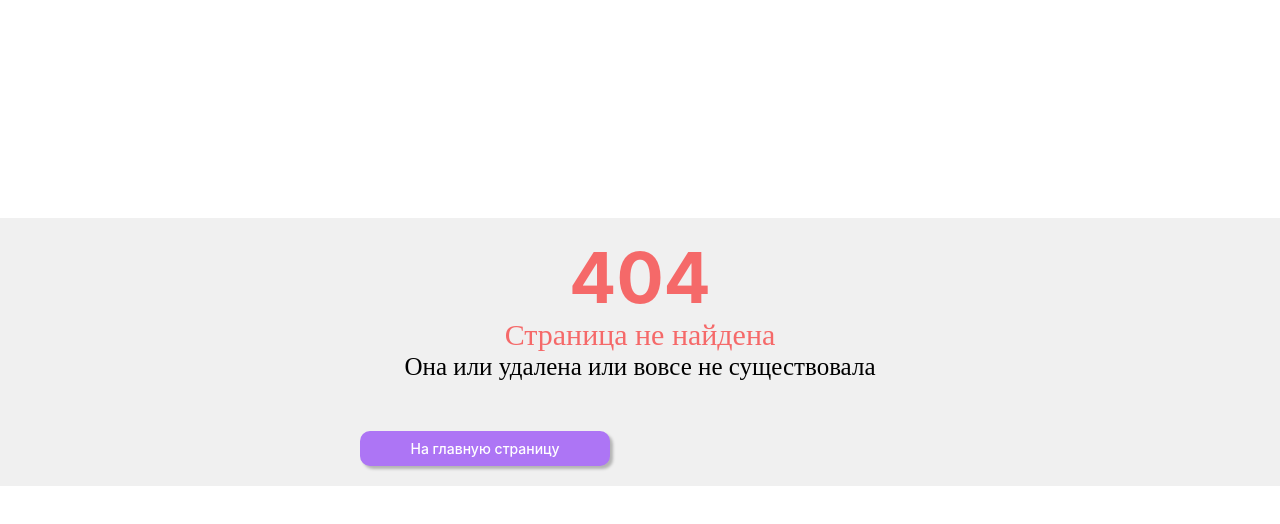
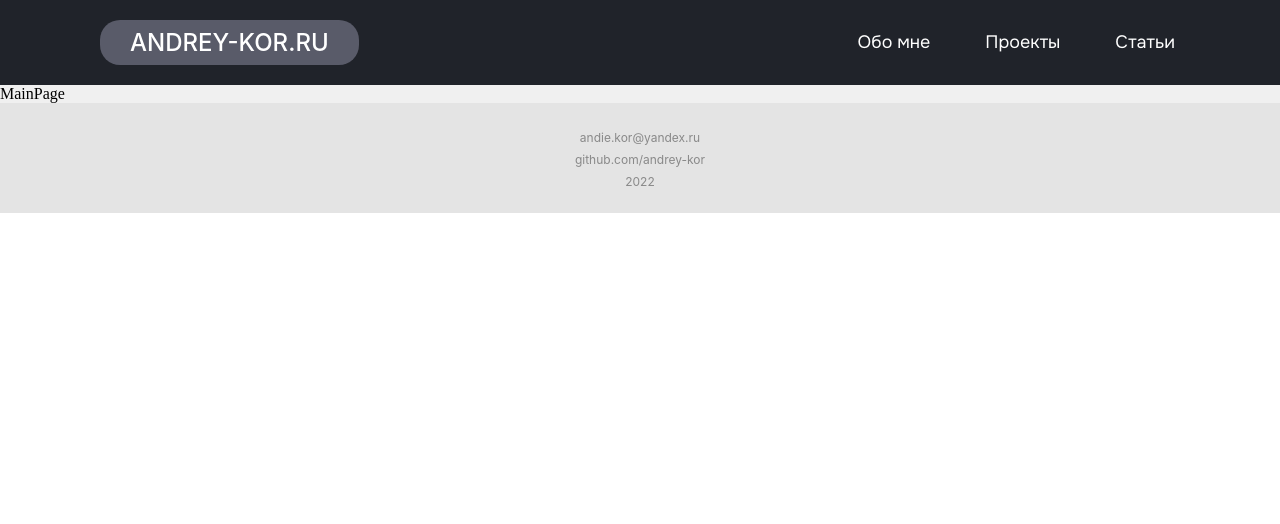
Before and after one commit to andrey-kor/site_andrey-kor, a React (Create React App) app in the folder client/: page / in a window 1280 px wide. Before the commit this address had no page. Shown: the top 524 px of the page. Built offline with nearby package versions, Linux system fonts and the light colour scheme.

Commit message:
The Header has been created

```diff
--- a/client/src/App.js
+++ b/client/src/App.js
@@ -1,16 +1,21 @@
 import React from 'react'
 import {BrowserRouter as Router} from 'react-router-dom'
 import { useRoutes } from './routes';
+import { Header } from './components/Header'
+import { Footer } from './components/Footer'
 
 function App() {
   const routes = useRoutes()
 
   return (
-    <Router>
-      <div className="background">
-        {routes}
-      </div>
-    </Router>
+    <>
+      <div className="background"></div>
+      <Header />
+      <Router>
+          {routes}
+      </Router>
+      <Footer />
+    </>
 
   )
 }
--- /dev/null
+++ b/client/src/components/Footer.js
@@ -0,0 +1,14 @@
+import React from 'react'
+import '../styles/compontnts/footer.css'
+
+export const Footer = () => {
+    return (
+        <div className="footer">
+            <div className="footer__content">
+                <p><a className="post-link" href="mailto:andie.kor@yandex.ru">andie.kor@yandex.ru</a></p>
+                <p><a className="github-link" href="https://github.com/andrey-kor">github.com/andrey-kor</a></p>
+                <p>2022</p>
+            </div>
+        </div>
+    )
+}
--- /dev/null
+++ b/client/src/components/Header.js
@@ -0,0 +1,54 @@
+import React, { useState, useEffect } from 'react'
+import { MenuBurger } from './MenuBurger'
+import '../styles/compontnts/header.css'
+
+export const Header = () => {
+
+    const [menuState, setMenuState] = useState(false)
+
+    const handleMenuState = () => {
+        setMenuState(!menuState)
+    }
+
+    useEffect(() => {
+        const boduClassList = document.body.classList
+
+        if (menuState) {
+            boduClassList.add('_frozen')
+        }
+        else {
+            if (boduClassList.contains('_frozen')) {
+                boduClassList.remove('_frozen')
+            }
+        }
+    }, [menuState])
+
+    return (
+        <div className="header__wrapper">
+            <div className="header">
+                <div className="logo">
+                    <a className="logo-link" href="/">
+                        <div className="logo__text">ANDREY-KOR.RU</div>
+                    </a>
+                </div>
+                <nav className={`menu-wrapper ${ menuState ? "menu-wrapper_active" : "" }`}>
+                    <ul className="menu">
+                        <li className="menu__item">
+                            <a href="/about">Обо мне</a>
+                        </li>
+                        <li className="menu__item">
+                            <a href="/projects">Проекты</a>
+                        </li>
+                        <li className="menu__item">
+                            <a href="/articles">Статьи</a>
+                        </li>
+                    </ul>
+                </nav>
+                <MenuBurger
+                    changeMenu={ handleMenuState }
+                    menuState={ menuState }
+                />
+            </div>
+        </div>
+    )
+}
--- /dev/null
+++ b/client/src/components/MenuBurger.js
@@ -0,0 +1,13 @@
+import React from 'react'
+
+export const MenuBurger = ({ changeMenu, menuState }) => {
+
+    return (
+        <div
+            className={`menu-burger ${ menuState ? "menu-burger_active" : "" }`}
+            onClick={changeMenu}
+        >
+            <span></span>
+        </div>
+    )
+}
--- /dev/null
+++ b/client/src/pages/MainPage.js
@@ -0,0 +1,7 @@
+import React from 'react'
+
+export const MainPage = () => {
+    return (
+        <div>MainPage</div>
+    )
+}
--- a/client/src/routes.js
+++ b/client/src/routes.js
@@ -1,5 +1,6 @@
 import React from 'react'
-import { Routes, Route } from 'react-router-dom';
+import { Routes, Route } from 'react-router-dom'
+import { MainPage } from './pages/MainPage'
 import { AboutPage } from './pages/AboutPage'
 import { ArticlesPage } from './pages/ArticlesPage'
 import { ProjectsPage } from './pages/ProjectsPage'
@@ -8,6 +9,7 @@ import { ErrorPage } from './pages/ErrorPage'
 export const useRoutes = () => {
     return (
         <Routes>
+            <Route path="/" element={<MainPage />} />
             <Route path="/about" element={<AboutPage />} />
             <Route path="/articles" element={<ArticlesPage />} />
             <Route path="/articles/:id" element={<ArticlesPage />} />
--- /dev/null
+++ b/client/src/styles/compontnts/footer.css
@@ -0,0 +1,17 @@
+.footer{
+    /* margin: 80px 0 0 0; */
+    padding: 22px;
+    background-color: #E4E4E4;
+}
+
+.footer__content{
+    font-family: 'Inter', sans-serif;
+    font-size: 12px;
+    color: #898989;
+}
+
+.footer__content p{
+    margin: 5px 0 0 0;
+    text-align: center;
+    line-height: 140%;
+}
--- /dev/null
+++ b/client/src/styles/compontnts/header.css
@@ -0,0 +1,153 @@
+.header__wrapper{
+    /* width: */
+    background-color: #20232a;
+}
+
+.header{
+    margin: 0 auto;
+    padding: 20px 10px;
+    display: flex;
+    justify-content: space-between;
+    align-items: center;
+    max-width: 1100px;
+    color: #fff;
+    font-family: 'Onest', sans-serif;
+    font-size: 18px;
+}
+
+.logo__text{
+    height: 45px;
+    padding: 0 30px;
+    background-color: #595b69;
+    border-radius: 20px;
+    font-family: 'Inter', sans-serif;
+    font-weight: 500;
+    font-size: 24px;
+    line-height: 45px;
+    text-align: center;
+    color: #fff;
+}
+
+.menu-wrapper{
+    position: relative;
+}
+
+.menu{
+    display: flex;
+    justify-content: space-between;
+}
+
+.menu__item{
+    margin: 0 0 0 45px;
+    padding: 0 5px 0;
+    position: relative;
+}
+
+.menu__item a::after,
+.menu__item button::after{
+    position: absolute;
+    content: '';
+    bottom: -10px;
+    left: 0;
+    width: 0%;
+    height: 3px;
+    background-color: #777ba3;
+    transition: .2s;
+}
+
+.menu__item a:hover::after,
+.menu__item button:hover::after{
+    width: 100%;
+}
+
+.menu-burger{
+    display: none;
+}
+
+.menu-burger:hover{
+    cursor: pointer;
+}
+
+.menu-burger::before,
+.menu-burger::after{
+    content: '';
+    background-color: #ffffff;
+    width: 100%;
+    height: 2px;
+    position: absolute;
+    right: 0;
+    transition: all 0.3s ease 0s;
+}
+.menu-burger::before{
+    top: 10px;
+}
+.menu-burger::after{
+    top: 40px;
+}
+.menu-burger span {
+    position: absolute;
+    top: 25px;
+    right: 0;
+    content: '';
+    background-color: #ffffff;
+    width: 100%;
+    height: 2px;
+    transition: all 0.3s ease 0s;
+}
+
+.menu-burger_active::before{
+    transform: rotate(-45deg);
+    top: 25px;
+}
+.menu-burger_active::after{
+    transform: rotate(45deg);
+    top: 25px;
+}
+.menu-burger_active span{
+    opacity: 0;
+}
+
+@media (max-width: 1000px){
+    .logo__text{
+        height: 45px;
+        border-radius: 15px;
+        font-size: 18px;
+        line-height: 45px;
+    }
+}
+
+@media (max-width: 768px){
+    .menu-wrapper{
+        position: fixed;
+        top: -300px;
+        left: 0;
+        width: 100%;
+        padding: 20px 0 10px 30px;
+        background-color: #20232a;
+        box-shadow: 20px 10px 20px #55565a;
+        z-index: 3;
+        transition: .3s;
+    }
+    .menu-wrapper_active{
+        top: 0;
+        left: 0;
+    }
+    .menu{
+        flex-direction: column;
+    }
+    .menu__item{
+        margin: 15px 0;
+    }
+    .menu__item a:hover::after{
+        width: 30px;
+    }
+    .menu-burger{
+        display: block;
+        position: absolute;
+        top: 15px;
+        right: 15px;
+        width: 40px;
+        height: 40px;
+        z-index: 4;
+    }
+}
--- a/client/src/styles/compontnts/littleSlider.css
+++ b/client/src/styles/compontnts/littleSlider.css
@@ -1,6 +1,7 @@
 .little-slider{
     position: relative;
     overflow: hidden;
+    padding: 20px 0;
 }
 
 .slider__ribbon{
@@ -89,7 +90,7 @@
 
 .slider-points__wrapper{
     position: absolute;
-    bottom: 20px;
+    bottom: 40px;
     left: calc(50% - 46px);
     display: flex;
     justify-content: center;
--- a/client/src/styles/compontnts/stepsGallery.css
+++ b/client/src/styles/compontnts/stepsGallery.css
@@ -2,6 +2,7 @@
     display: flex;
     justify-content: center;
     min-height: 450px;
+    padding: 20px 0;
 }
 
 .steps-gallery__image-column{
--- a/client/src/styles/index.css
+++ b/client/src/styles/index.css
@@ -22,14 +22,20 @@
 }
 @import url('https://fonts.googleapis.com/css2?family=Inter:wght@400;500;700&display=swap');
 
-.background{
+#root{
+    width: 100%;
+    height: 100%;
     background-color: #f0f0f0;
+}
+
+._frozen{
+	overflow-y: hidden;
 }
 
 .content{
     max-width: 1100px;
     margin: 0 auto;
-    padding: 0 20px;
+    padding: 10px 20px 100px;
     font-family: 'Onest', sans-serif;
     font-size: 16px;
     color: #2B2B2B;
@@ -85,3 +91,36 @@
 .media-link_purple{
     background-color: #ad75f5;
 }
+
+.to-main-page-link__wrapper{
+    margin: 20px 0 0 0;
+    display: flex;
+    justify-content: right;
+}
+
+.to-main-page-link{
+    padding: 5px 15px;
+    font-size: 16px;
+    color: #fff;
+    background-color: #F56969;
+    border-radius: 10px;
+    box-shadow: 5px 5px 5px rgba(0, 0, 0, 0.25);
+    transition: .3s;
+}
+
+.to-main-page-link:hover{
+    background-color: #fa4444;
+    color: #fff;
+}
+
+@media (max-width: 1000px){
+    .body_frozen{
+        padding-right: 0;
+    }
+}
+
+@media (max-width: 500px){
+    .content{
+        padding: 10px 10px 50px;
+    }
+}
```
